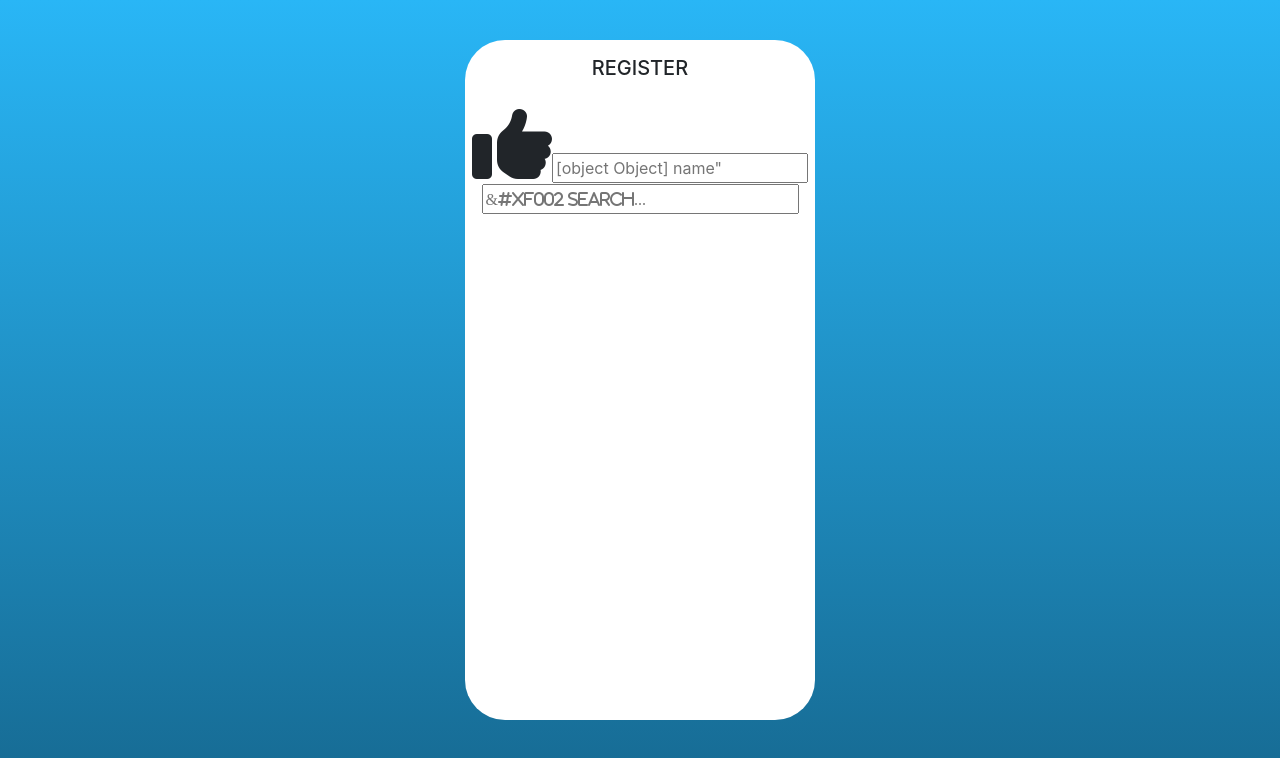
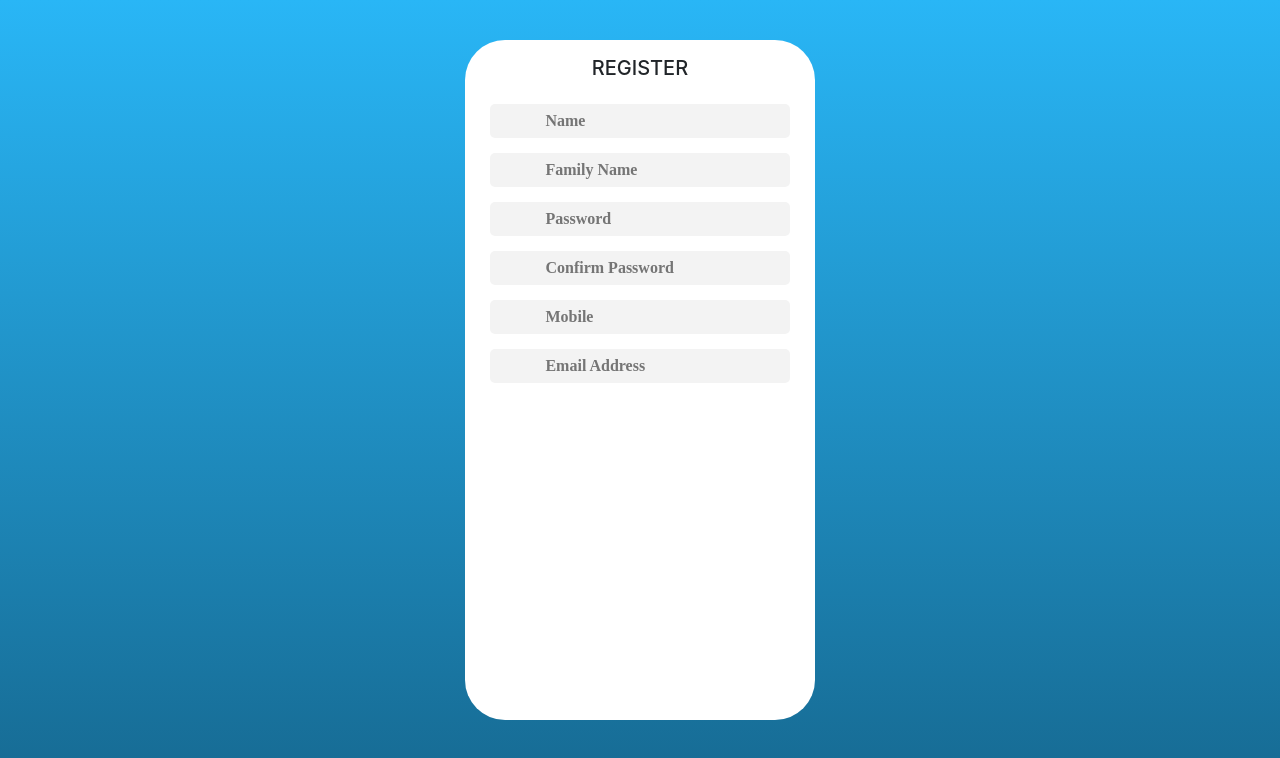
Before and after one commit to najdi123/wowkanoon, a React (Create React App) app: page /register in a window 1280 px wide. Shown: the top 758 px of the page. Built offline with nearby package versions, Linux system fonts and the light colour scheme.

Commit message:
register form

```diff
--- a/src/pages/register/Register.js
+++ b/src/pages/register/Register.js
@@ -1,23 +1,85 @@
-import React from 'react';
+import {useState} from 'react';
 import styles from "./register.module.css";
 let test =`${<i className="r-person" ></i>} name"`
 const Register = () => {
+    const [input, setInput]= useState({
+        Name: "",
+        Family: "",
+        Username: "بیسبیس",
+        Password: "",
+        Password2: "",
+        CellPhoneNum: "",
+        Email: "",
+        Grade: 0,
+        CountryCode: "IR",
+        State: "3",
+        gradeNoS: null,
+        MainCode: 0,
+        GroupCode: 0,
+        AreaCode: 0,
+        educationalMaingroups: null,
+        educationalSubgroups: null,
+        Sex: 1,
+        isStu: 0,
+        mobileVerified: 1
+    })
+    console.log(input)
+
+    const handleChange=(e)=>{
+        setInput(prevState=>({...prevState, [e.target.name]:e.target.value }))
+    }
     return (
         <div className={styles.register}>
             <div className={styles.container}>
                 <h5 className="mt-3 mb-4">
                     REGISTER
                 </h5>
-                <form>
-                    <i className="fas fa-thumbs-up fa-5x"></i>
-                    {/*<i className={`r-person`} ></i>*/}
+                <form >
                     <input
-                        placeholder={test}
-                        // className="r-person"
+                        className={styles.form}
+                        placeholder='    &#xf007;   Name'
+                        // onChange={(e)=>setInput(prevState=>({...prevState, "name":e.target.value }))}
+                        onChange={handleChange}
+                        value={input.Name}
+                        name="Name"
                     />
                     <input
-                        style={{fontFamily: "FontAwesome"}}
-                        placeholder='&#xf002 Search...' />
+                        className={styles.form}
+                        placeholder='    &#xf007;   Family Name'
+                        onChange={handleChange}
+                        value={input.Family}
+                        name="Family"
+                    />
+                    <input
+                        className={styles.form}
+                        placeholder='    &#xf023;   Password'
+                        onChange={handleChange}
+                        value={input.Password}
+                        name="Password"
+                    />
+                    <input
+                        className={styles.form}
+                        placeholder='    &#xf023;   Confirm Password'
+                        onChange={handleChange}
+                        value={input.Password2}
+                        name="Password2"
+                    />
+                    <input
+                        className={styles.form}
+                        placeholder='    &#xf10b;   Mobile'
+                        onChange={handleChange}
+                        value={input.CellPhoneNum}
+                        name="CellPhoneNum"
+                    />
+                    <input
+                        className={styles.form}
+                        placeholder='    &#xf0e0;   Email Address'
+                        onChange={handleChange}
+                        value={input.Email}
+                        name="Email"
+                    />
+
+
                 </form>
             </div>
         </div>
--- a/src/pages/register/register.module.css
+++ b/src/pages/register/register.module.css
@@ -22,9 +22,13 @@
 
     margin-top: 40px;
 }
-.r-person{
-    content: "\e02f";
+.form{
+    text-align: left;
+    margin-bottom: 15px;
+    padding:5px 15px;
+
+    background-color: #f3f3f3;
+    border: none;
+    outline: none;
+    color: #7f9eb2;
 }
-.r-person:before {
-    content: "\e02f";
-}
--- a/src/styles/customStyle.css
+++ b/src/styles/customStyle.css
@@ -9,9 +9,15 @@
     cursor: default;
 }
 
-.r-person{
-    content: "\e02f";
+form input {
+    border-radius: 5px;
+    padding: 5px 0;
+    width: 100%;
+    min-width: 150px;
+    max-width: 300px;
+    font-family: "Font Awesome 5 Pro";
+    font-weight: 900;
+    font-size: 16px;
+    text-align: center;
+    color: #7f9eb2;
 }
-.r-person:before {
-    content: "\e02f";
-}
```
